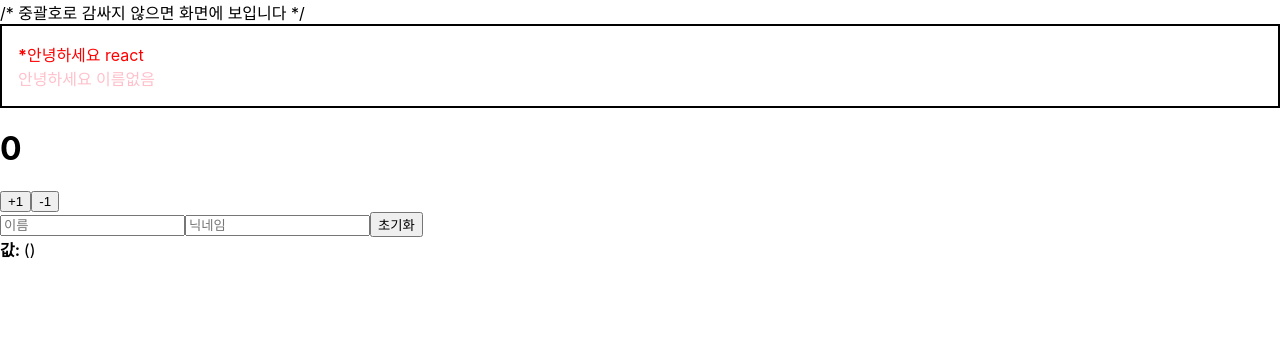
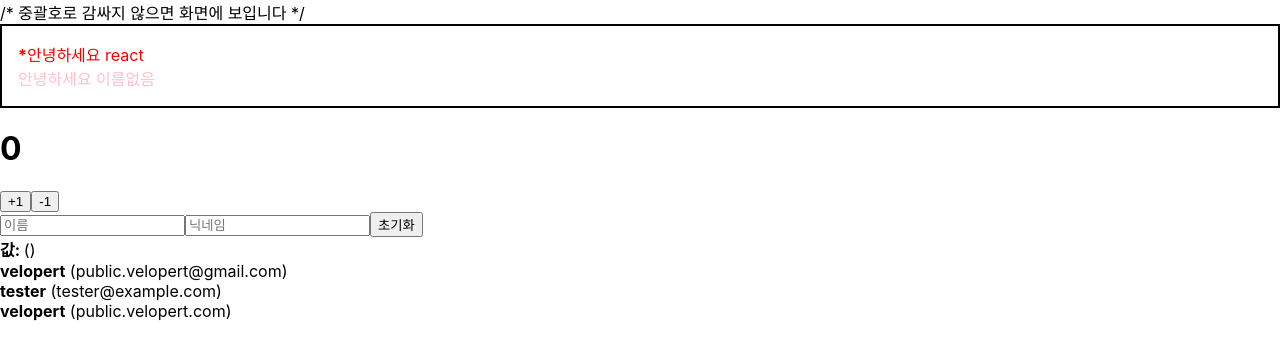
Before and after one commit to jjy321501/React-App, a React (Create React App) app in the folder begin-react/: page / in a window 1280 px wide. Shown: the top 360 px of the page. Built offline with nearby package versions, Linux system fonts and the light colour scheme.

Commit message:
React-app UserList 렌더링

```diff
--- a/begin-react/src/App.js
+++ b/begin-react/src/App.js
@@ -4,6 +4,7 @@ import Wrapper from './Wrapper';
 import './App.css';
 import Counter from './Counter';
 import InputSample from './InputSample';
+import UserList from './UserList';
 
 function App() {
   /* const name = 'react';
@@ -24,6 +25,7 @@ function App() {
       </Wrapper>
       <Counter/>
       <InputSample/>
+      <UserList/>
      {/*  <div style={style}>{name}</div>
       <div className="gray-box"></div> */}
     </>
```
